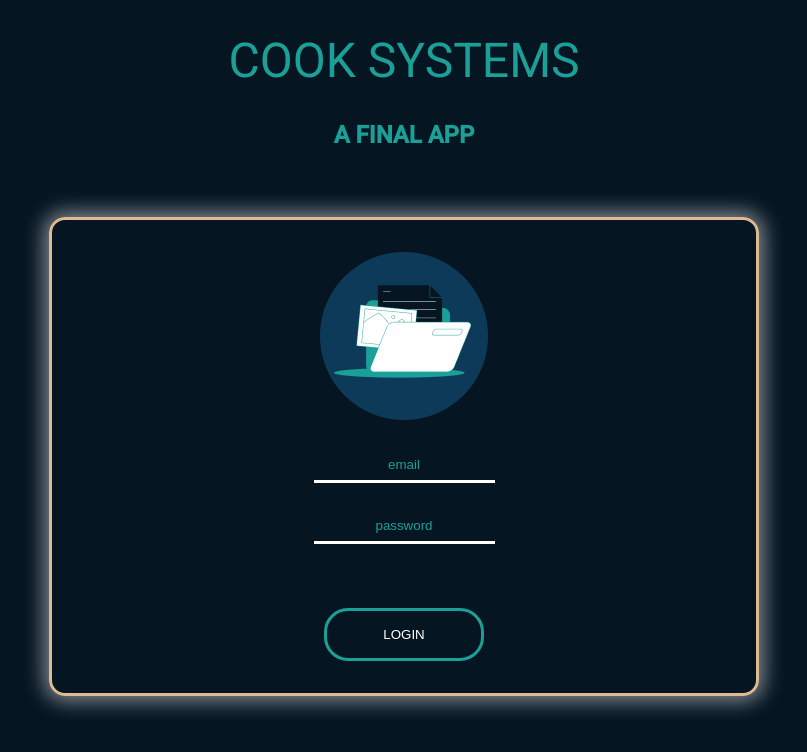
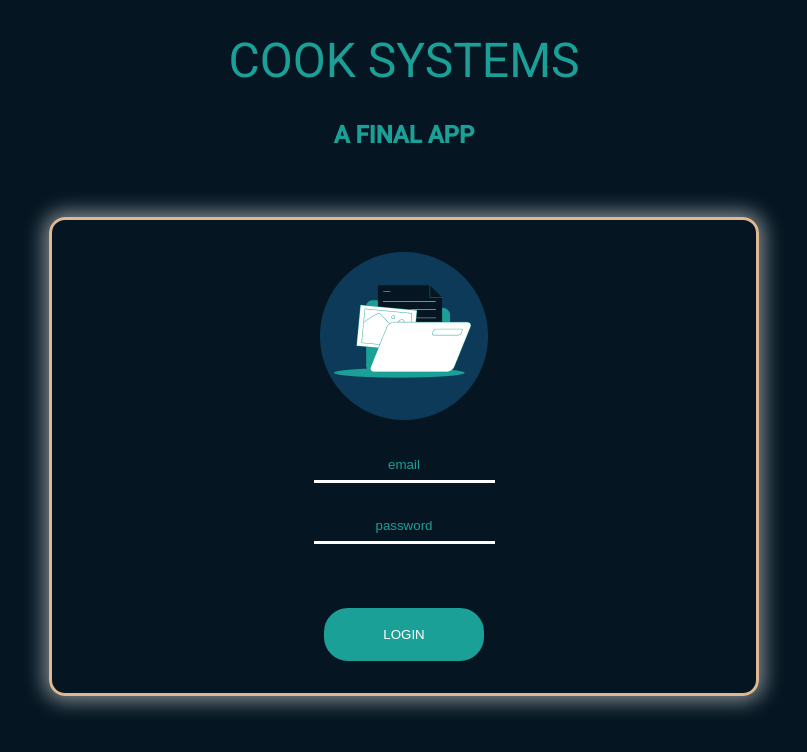
Before and after one commit to ismarjiw/TeamFlow, an Angular app in the folder frontend/: page / in a window 1280 px wide. In both pictures the pointer is over the button "LOGIN". Shown: the top 752 px of the page, without its empty margins (236-1043 px from the left). Built offline with nearby package versions, Linux system fonts and the light colour scheme; a web font is replaced by a local one.

Commit message:
buttons now look clickable!

```diff
--- a/frontend/src/app/components/companylistselector/companylistselector.component.css
+++ b/frontend/src/app/components/companylistselector/companylistselector.component.css
@@ -23,6 +23,12 @@
     padding: 0.5rem;
 }
 
+.company-btn:hover {
+    background-color: #26eadd;
+    cursor:pointer;
+    transition: 0.45s;
+}
+
 .select-company {
     border: none;
     color: var(--select-color);
--- a/frontend/src/app/login/login.component.css
+++ b/frontend/src/app/login/login.component.css
@@ -40,6 +40,12 @@ img {
     margin-top: 2rem;
 }
 
+.login-btn:hover {
+    cursor: pointer;
+    background-color: var(--header-color);
+    transition: 0.45s;
+}
+
 .login-container {
     border: solid;
     border-color: #DEB992;
```
